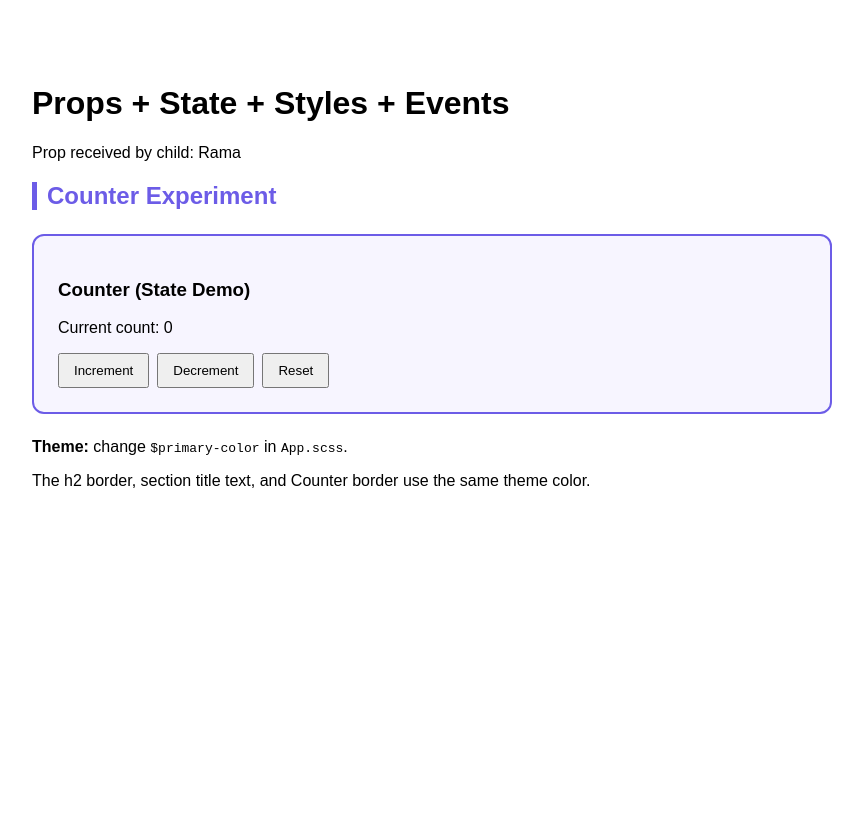
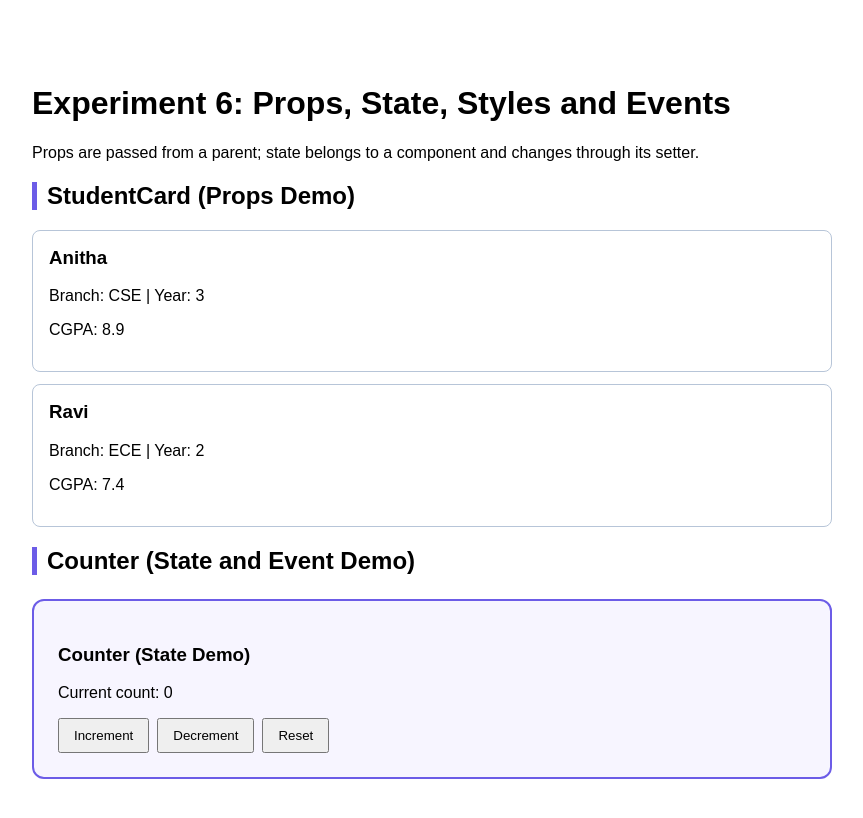
Before and after one commit to shiva31rama-cell/FSD2-LAB-SYLLABUS, a React (Vite) app in the folder 06-react-props-states-styles-events/: page / in a window 1280 px wide. Shown: the top 818 px of the page, without its empty margins (208-1071 px from the left). Built offline with nearby package versions, Linux system fonts and the light colour scheme.

Commit message:
feat: align experiments with official lab handouts

```diff
--- a/06-react-props-states-styles-events/src/main.jsx
+++ b/06-react-props-states-styles-events/src/main.jsx
@@ -1,46 +1,24 @@
-import React from 'react';
 import { createRoot } from 'react-dom/client';
-
 import Counter from './Counter';
+import StudentCard from './StudentCard';
 import './App.scss';
-
-// ------------------------------------------------------------
-// Child component: receives a prop
-// ------------------------------------------------------------
-
-function Student({ name }) {
-  return <p>Prop received by child: {name}</p>;
-}
-
-// ------------------------------------------------------------
-// Main App component
-// ------------------------------------------------------------
 
 function App() {
   return (
     <main className="app">
-      <h1>Props + State + Styles + Events</h1>
-
-      <Student name="Rama" />
-
-      <h2 className="section-title">Counter Experiment</h2>
-      <Counter />
-
-      <p>
-        <strong>Theme:</strong> change <code>$primary-color</code> in{' '}
-        <code>App.scss</code>.
-      </p>
-
-      <p>
-        The h2 border, section title text, and Counter border use the same
-        theme color.
-      </p>
+      <h1>Experiment 6: Props, State, Styles and Events</h1>
+      <p>Props are passed from a parent; state belongs to a component and changes through its setter.</p>
+      <section>
+        <h2>StudentCard (Props Demo)</h2>
+        <StudentCard name="Anitha" branch="CSE" year={3} cgpa={8.9} />
+        <StudentCard name="Ravi" branch="ECE" year={2} cgpa={7.4} />
+      </section>
+      <section>
+        <h2>Counter (State and Event Demo)</h2>
+        <Counter />
+      </section>
     </main>
   );
 }
 
-// ------------------------------------------------------------
-// Render React application
-// ------------------------------------------------------------
-
 createRoot(document.getElementById('root')).render(<App />);
```
